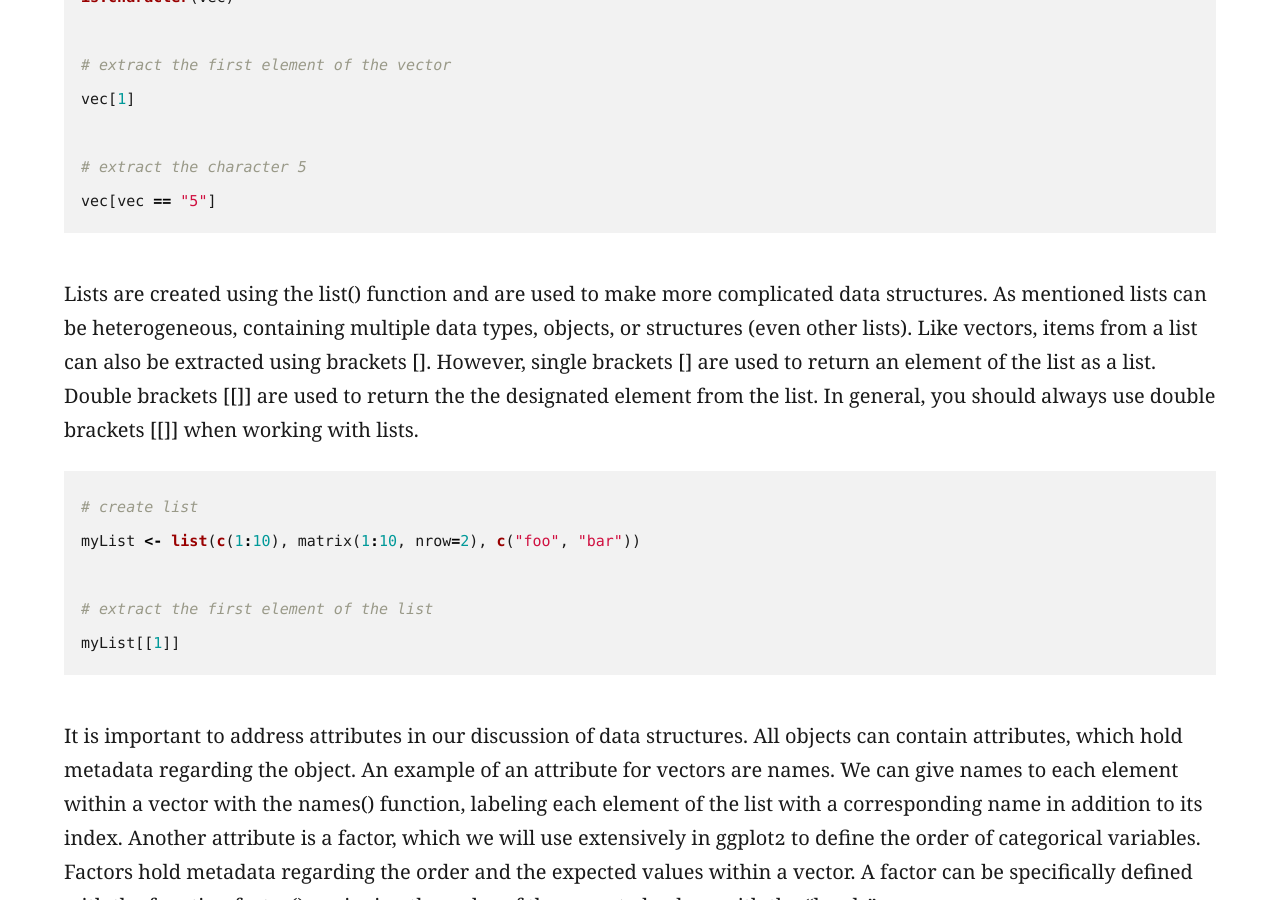
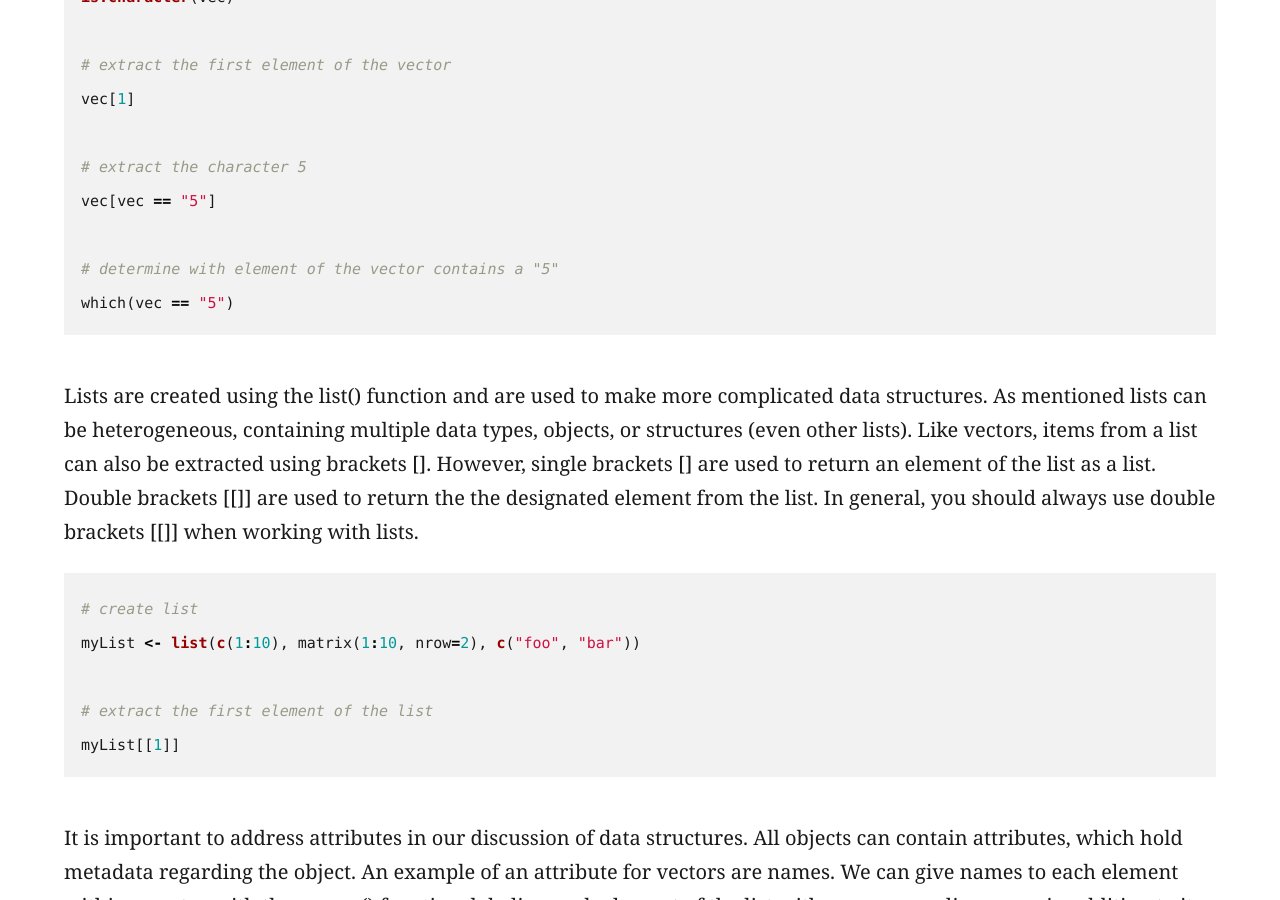
Before and after one commit to griffithlab/genviz.org, a Jekyll site: the page built from _posts/0004-01-01-introductionToR.md, in a window 1280 px wide and 900 px high, scrolled down 5148 px. Built offline with Jekyll 4.4.1, drawn with Linux system fonts in a browser that asks for light colours.

````diff
--- a/_posts/0004-01-01-introductionToR.md
+++ b/_posts/0004-01-01-introductionToR.md
@@ -113,6 +113,9 @@ vec[1]
 
 # extract the character 5
 vec[vec == "5"]
+
+# determine with element of the vector contains a "5"
+which(vec == "5")
 ```
 
 Lists are created using the list() function and are used to make more complicated data structures. As mentioned lists can be heterogeneous, containing multiple data types, objects, or structures (even other lists). Like vectors, items from a list can also be extracted using brackets []. However, single brackets [] are used to return an element of the list as a list. Double brackets [[]] are used to return the the designated element from the list. In general, you should always use double brackets [[]] when working with lists.
````
